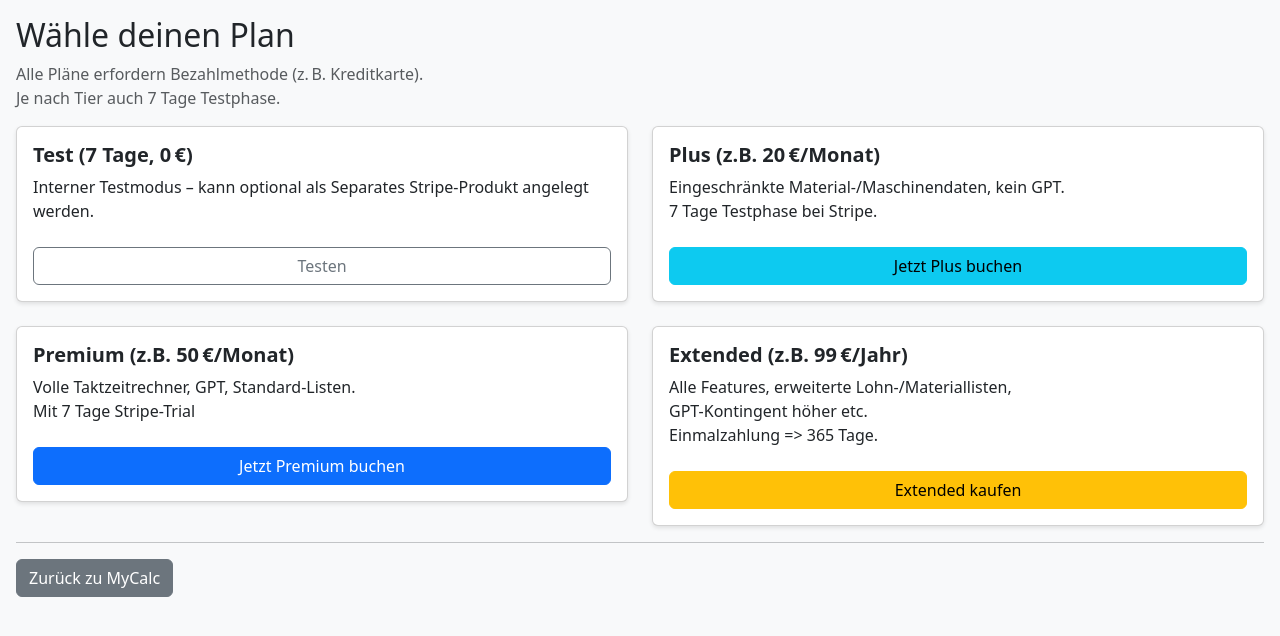
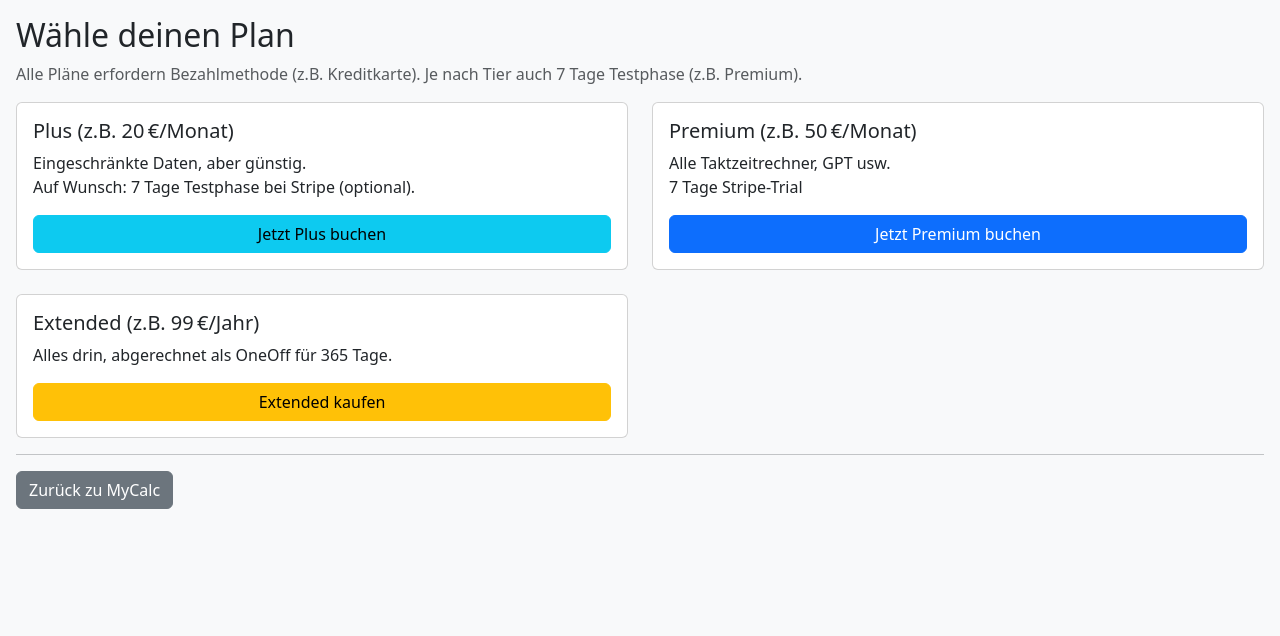
Before and after one commit to JPCCalcV1/ParetoCALCPro, a Flask app: page /upgrade in a window 1280 px wide. Shown: the top 636 px of the page. Run offline with Flask 3, Linux system fonts and the light colour scheme.

Commit message:
Dein Commit-Text

```diff
--- a/routes/routes_payment.py
+++ b/routes/routes_payment.py
@@ -20,7 +20,6 @@ stripe.api_key = STRIPE_SECRET_KEY
 
 # Deine Price-Map – anpassen an deine Stripe-Preise
 price_map = {
-    "test":     os.getenv("STRIPE_PRICE_TEST", "price_testXYZ"),
     "plus":     os.getenv("STRIPE_PRICE_PLUS", "price_plusXYZ"),
     "premium":  os.getenv("STRIPE_PRICE_PREMIUM", "price_premXYZ"),
     "extended": os.getenv("STRIPE_PRICE_EXTENDED", "price_extXYZ"),
--- a/templates/upgrade_page.html
+++ b/templates/upgrade_page.html
@@ -2,73 +2,32 @@
 <html lang="de">
 <head>
   <meta charset="UTF-8"/>
-   <meta name="csrf-token" content="{{ csrf_token() }}">
+  <meta name="csrf-token" content="{{ csrf_token() }}">
   <title>Upgrade / Pläne</title>
   <link
     href="https://cdn.jsdelivr.net/npm/bootstrap@5.3.0/dist/css/bootstrap.min.css"
     rel="stylesheet"
   />
-  <style>
-    body {
-      background-color: #f8f9fa;
-    }
-    /* Cards mit dezentem Schatten + Hover-Effekt */
-    .card {
-      border-radius: 6px;
-      transition: transform 0.2s, box-shadow 0.2s;
-      box-shadow: 0 2px 4px rgba(0,0,0,0.1);
-    }
-    .card:hover {
-      transform: translateY(-3px);
-      box-shadow: 0 4px 8px rgba(0,0,0,0.15);
-    }
-    /* Größere Titel */
-    .card-title {
-      font-size: 1.25rem;
-      font-weight: 600;
-    }
-    /* Einheitliche Button-Optik anpassen */
-    .btn-plan {
-      width: 100%;
-      margin-top: 0.5rem;
-    }
-  </style>
 </head>
 <body class="p-3 bg-light">
 
 <h2>Wähle deinen Plan</h2>
 <p class="text-muted">
-  Alle Pläne erfordern Bezahlmethode (z. B. Kreditkarte).
-  <br/>
-  Je nach Tier auch 7 Tage Testphase.
+  Alle Pläne erfordern Bezahlmethode (z.B. Kreditkarte).
+  Je nach Tier auch 7 Tage Testphase (z.B. Premium).
 </p>
 
 <div class="row row-cols-1 row-cols-md-2 g-4">
-  <!-- Test / DB => optional -->
-  <div class="col">
-    <div class="card">
-      <div class="card-body">
-        <h5 class="card-title">Test (7 Tage, 0 €)</h5>
-        <p class="card-text">
-          Interner Testmodus – kann optional als Separates Stripe-Produkt angelegt werden.
-        </p>
-        <button class="btn btn-outline-secondary btn-plan" onclick="buyTestTrial()">
-          Testen
-        </button>
-      </div>
-    </div>
-  </div>
-
   <!-- ABO: Plus -->
   <div class="col">
     <div class="card">
       <div class="card-body">
         <h5 class="card-title">Plus (z.B. 20 €/Monat)</h5>
         <p class="card-text">
-          Eingeschränkte Material-/Maschinendaten, kein GPT.
-          <br/>7 Tage Testphase bei Stripe.
+          Eingeschränkte Daten, aber günstig.
+          <br/>Auf Wunsch: 7 Tage Testphase bei Stripe (optional).
         </p>
-        <button class="btn btn-info btn-plan" onclick="buyPlus()">
+        <button class="btn btn-info w-100" onclick="buyPlus()">
           Jetzt Plus buchen
         </button>
       </div>
@@ -81,27 +40,25 @@
       <div class="card-body">
         <h5 class="card-title">Premium (z.B. 50 €/Monat)</h5>
         <p class="card-text">
-          Volle Taktzeitrechner, GPT, Standard-Listen.
-          <br/>Mit 7 Tage Stripe-Trial
+          Alle Taktzeitrechner, GPT usw.
+          <br/>7 Tage Stripe-Trial
         </p>
-        <button class="btn btn-primary btn-plan" onclick="buyPremium()">
+        <button class="btn btn-primary w-100" onclick="buyPremium()">
           Jetzt Premium buchen
         </button>
       </div>
     </div>
   </div>
 
-  <!-- One-off: Extended -->
+  <!-- One-off: Extended (1 Jahr) -->
   <div class="col">
     <div class="card">
       <div class="card-body">
         <h5 class="card-title">Extended (z.B. 99 €/Jahr)</h5>
         <p class="card-text">
-          Alle Features, erweiterte Lohn-/Materiallisten,
-          <br/>GPT-Kontingent höher etc.
-          <br/>Einmalzahlung => 365 Tage.
+          Alles drin, abgerechnet als OneOff für 365 Tage.
         </p>
-        <button class="btn btn-warning btn-plan" onclick="buyExtended()">
+        <button class="btn btn-warning w-100" onclick="buyExtended()">
           Extended kaufen
         </button>
       </div>
@@ -118,20 +75,6 @@
   src="https://cdn.jsdelivr.net/npm/bootstrap@5.3.0/dist/js/bootstrap.bundle.min.js">
 </script>
 <script>
-async function buyTestTrial(){
-  try {
-    const r = await fetch("/pay/create-checkout-session-subscription", {
-      method:"POST",
-      headers:{"Content-Type":"application/json"},
-      body: JSON.stringify({ which_tier:"test" })
-    });
-    const d = await r.json();
-    if(d.error){alert(d.error);return;}
-    window.location = d.checkout_url;
-  } catch(err){
-    alert("Fehler: "+err);
-  }
-}
 async function buyPlus(){
   try {
     const r = await fetch("/pay/create-checkout-session-subscription", {
@@ -140,12 +83,11 @@ async function buyPlus(){
       body: JSON.stringify({ which_tier:"plus" })
     });
     const d = await r.json();
-    if(d.error){alert(d.error);return;}
+    if(d.error){ alert(d.error); return; }
     window.location = d.checkout_url;
-  } catch(err){
-    alert("Fehler: "+err);
-  }
+  } catch(err){ alert("Fehler: "+err); }
 }
+
 async function buyPremium(){
   try {
     const r = await fetch("/pay/create-checkout-session-subscription", {
@@ -154,12 +96,11 @@ async function buyPremium(){
       body: JSON.stringify({ which_tier:"premium" })
     });
     const d = await r.json();
-    if(d.error){alert(d.error);return;}
+    if(d.error){ alert(d.error); return; }
     window.location = d.checkout_url;
-  } catch(err){
-    alert("Fehler: "+err);
-  }
+  } catch(err){ alert("Fehler: "+err); }
 }
+
 async function buyExtended(){
   try {
     const r = await fetch("/pay/create-checkout-session-oneoff", {
@@ -168,11 +109,9 @@ async function buyExtended(){
       body: JSON.stringify({ which_tier:"extended" })
     });
     const d = await r.json();
-    if(d.error){alert(d.error);return;}
+    if(d.error){ alert(d.error); return; }
     window.location = d.checkout_url;
-  } catch(err){
-    alert("Fehler: "+err);
-  }
+  } catch(err){ alert("Fehler: "+err); }
 }
 </script>
 </body>
```
